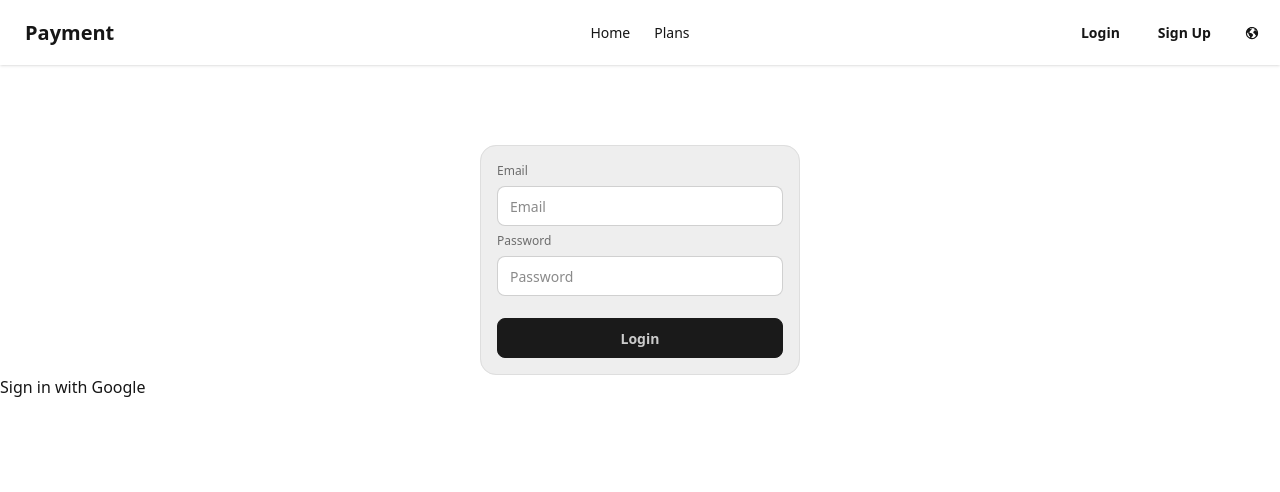
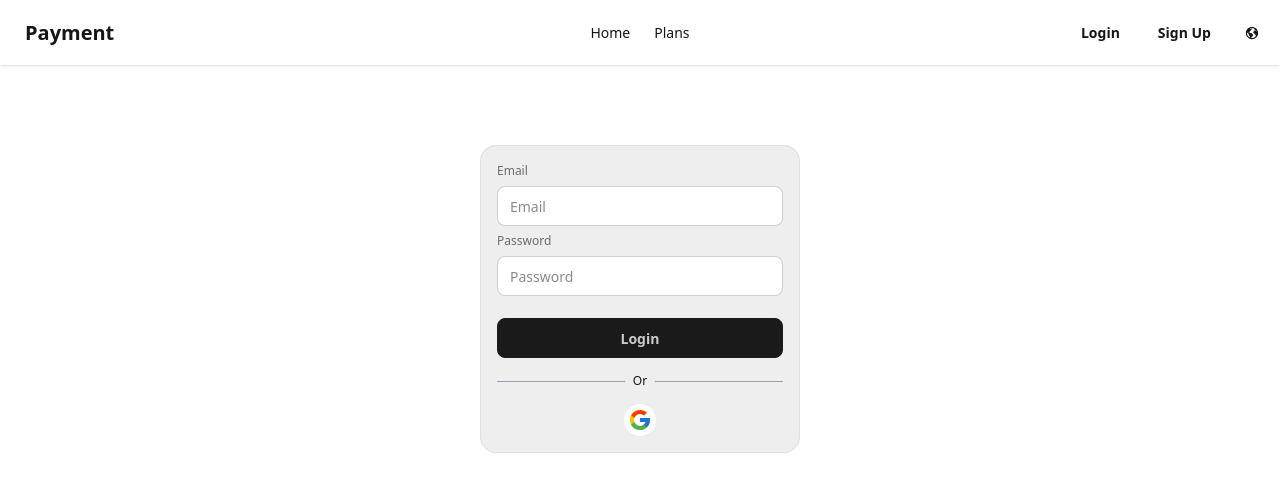
Before and after one commit to edorguez/payment-reminder, a React (Vite) app in the folder web/: page /login in a window 1280 px wide. Shown: the top 492 px of the page. Built offline with nearby package versions, Linux system fonts and the light colour scheme; no server answers.

Commit message:
Create google login design

```diff
--- a/web/src/components/features/login/GoogleLogin.tsx
+++ b/web/src/components/features/login/GoogleLogin.tsx
@@ -2,6 +2,7 @@ import React from 'react';
 import { auth, googleProvider, signInWithPopup } from '../../../firebase';
 import { FirebaseError } from 'firebase/app';
 import { useNavigate } from 'react-router-dom';
+import { FcGoogle } from "react-icons/fc";
 
 const GoogleLogin: React.FC = () => {
   const navigate = useNavigate();
@@ -15,7 +16,11 @@ const GoogleLogin: React.FC = () => {
       alert(message);
     }
   };
-  return <button onClick={signIn}>Sign in with Google</button>;
+  return (
+    <button onClick={signIn} className='text-2xl rounded-full bg-white p-1 cursor-pointer transition-transform duration-200 hover:scale-120'>
+      <FcGoogle />
+    </button>
+  );
 };
 
 export default GoogleLogin;
--- a/web/src/components/features/login/LoginCard.tsx
+++ b/web/src/components/features/login/LoginCard.tsx
@@ -45,9 +45,18 @@ const LoginCard = () => {
           <input type="password" name="password" className="input" value={formData.password} onChange={handlePasswordChange} placeholder={t('login.password')} />
 
           <button className="btn btn-neutral mt-4" onClick={handleLogin}>{t('login.login')}</button>
+
+          <div className="flex items-center my-2">
+            <div className="w-full h-[1px] bg-gray-400"></div>
+            <span className="mx-2">{t('login.or')}</span>
+            <div className="w-full h-[1px] bg-gray-400"></div>
+          </div>
+
+          <div className="flex justify-center">
+            <GoogleLogin />
+          </div>
         </fieldset>
       </div>
-      <GoogleLogin />
     </>
   );
 }
--- a/web/src/components/features/signup/SignupCard.tsx
+++ b/web/src/components/features/signup/SignupCard.tsx
@@ -56,9 +56,18 @@ const SignupCard = () => {
           <input type="password" className="input" name="repeatPassword" value={formData.repeatPassword} onChange={handlePasswordChange} placeholder={t('signUp.repeatPassword')} />
 
           <button className="btn btn-neutral mt-4" onClick={handleSignup}>{t('signUp.signUp')}</button>
+
+          <div className="flex items-center my-2">
+            <div className="w-full h-[1px] bg-gray-400"></div>
+            <span className="mx-2">{t('login.or')}</span>
+            <div className="w-full h-[1px] bg-gray-400"></div>
+          </div>
+
+          <div className="flex justify-center">
+            <GoogleLogin />
+          </div>
         </fieldset>
       </div>
-      <GoogleLogin />
     </>
   );
 }
--- a/web/src/locales/en/common.json
+++ b/web/src/locales/en/common.json
@@ -14,13 +14,15 @@
   "login": {
     "login": "Login",
     "email": "Email",
-    "password": "Password"
+    "password": "Password",
+    "or": "Or"
   },
   "signUp": {
     "signUp": "Sign Up",
     "email": "Email",
     "password": "Password",
-    "repeatPassword": "Repeat Password"
+    "repeatPassword": "Repeat Password",
+    "or": "Or"
   },
   "dashboard": {
     "upcomingAlerts": "Upcoming Alerts",
--- a/web/src/locales/es/common.json
+++ b/web/src/locales/es/common.json
@@ -14,13 +14,15 @@
   "login": {
     "login": "Iniciar Sesión",
     "email": "Correo",
-    "password": "Contraseña"
+    "password": "Contraseña",
+    "or": "O"
   },
   "signUp": {
     "signUp": "Registrarse",
     "email": "Correo",
     "password": "Contraseña",
-    "repeatPassword": "Repetir contraseña"
+    "repeatPassword": "Repetir contraseña",
+    "or": "O"
   },
   "dashboard": {
     "upcomingAlerts": "Próximas Alertas",
```
